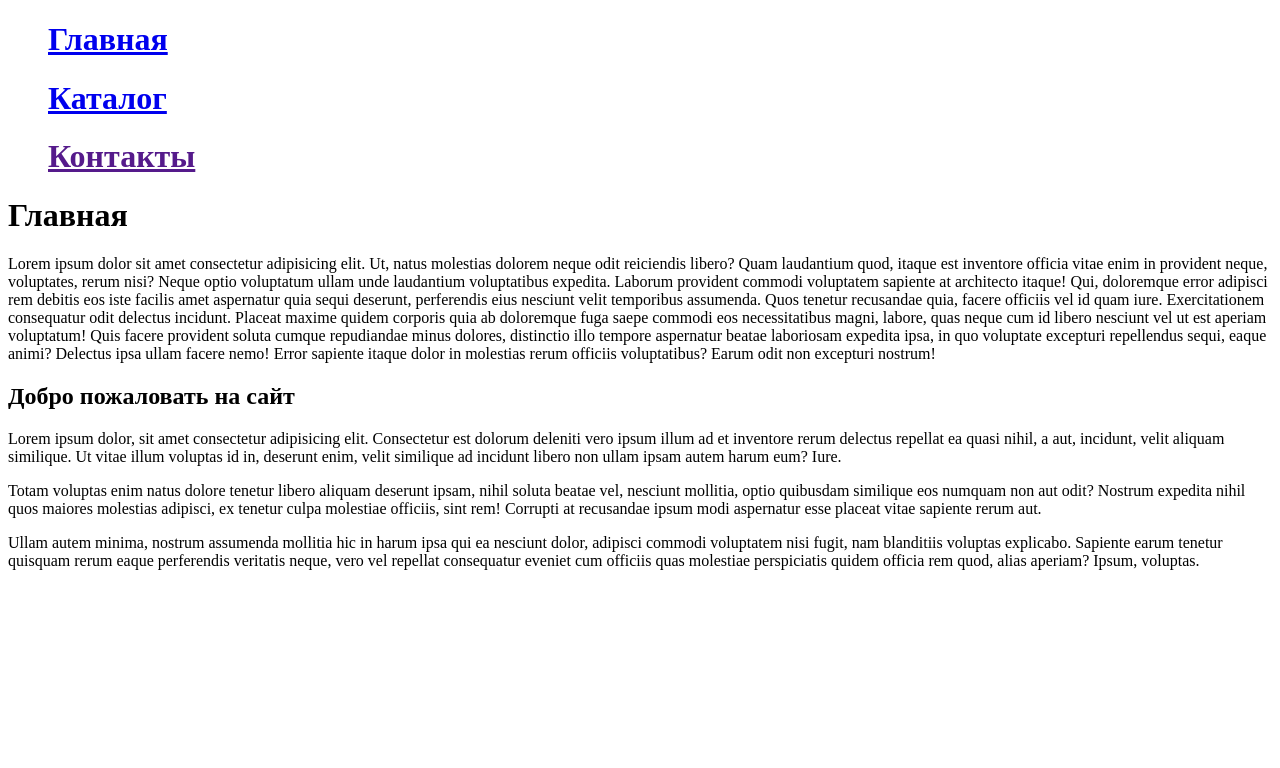
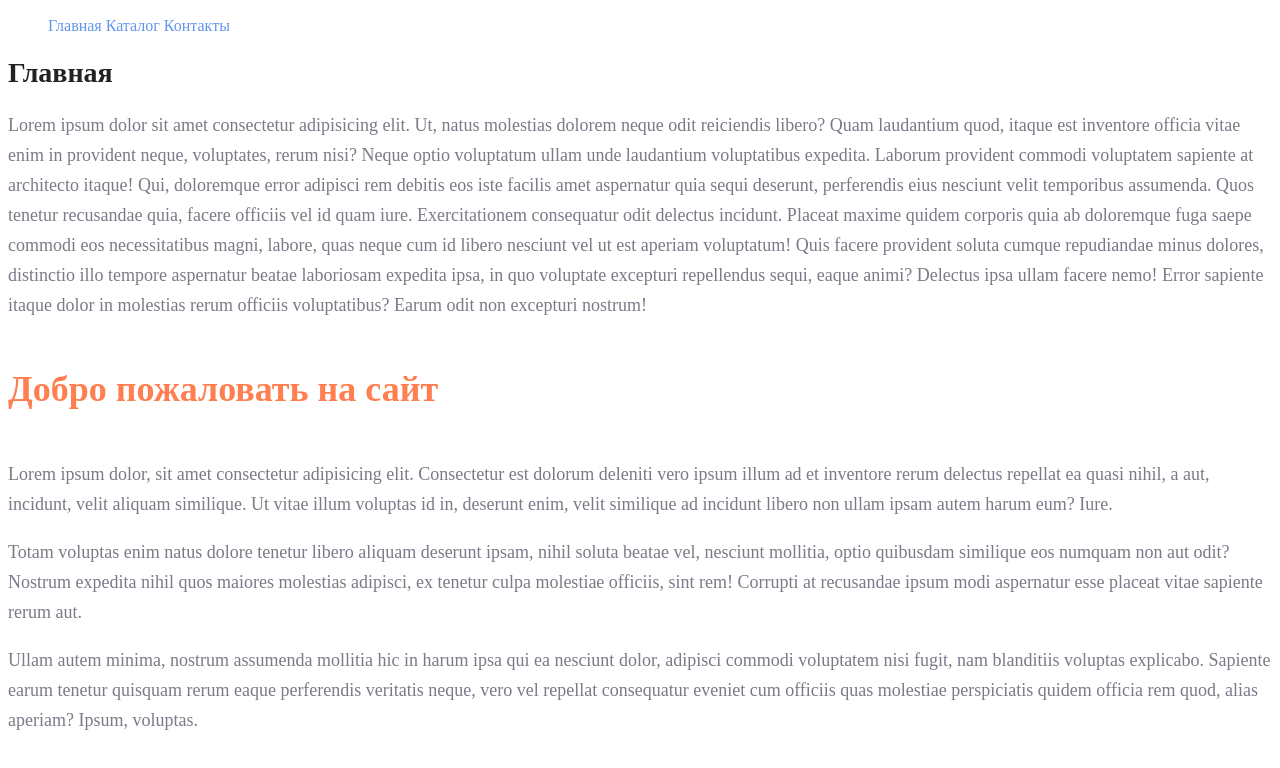
Before and after one commit to ChernyshevZahar/web_python, a plain HTML site: page Основы веб-верстки HTML/Lesson1/index.html in a window 1280 px wide. Drawn offline with Linux system fonts and the light colour scheme.

Commit message:
добавил стили, поправил блок меню

```diff
--- a/Основы веб-верстки HTML/Lesson1/index.html
+++ b/Основы веб-верстки HTML/Lesson1/index.html
@@ -1,6 +1,7 @@
 <!DOCTYPE html>
 <html lang="en">
 <head>
+    <link rel="stylesheet" href="style.css">
     <meta charset="UTF-8">
     <meta name="viewport" content="width=device-width, initial-scale=1.0">
     <title>Главная</title>
@@ -8,17 +9,17 @@
 <body>
 
     <menu>
-        <h1><a href="Lesson1\index.html">Главная</a></h1>
-        <h1><a href="catalog\catalog.html">Каталог</a></h1>
-        <h1><a href="">Контакты</a></h1>
+        <a href="Lesson1\index.html" class="menu">Главная</a>
+        <a href="catalog\catalog.html" class="menu">Каталог</a>
+        <a href="" class="menu">Контакты</a>
     </menu>
     <div class="content">
-        <h1>Главная</h1>
-        <p>Lorem ipsum dolor sit amet consectetur adipisicing elit. Ut, natus molestias dolorem neque odit reiciendis libero? Quam laudantium quod, itaque est inventore officia vitae enim in provident neque, voluptates, rerum nisi? Neque optio voluptatum ullam unde laudantium voluptatibus expedita. Laborum provident commodi voluptatem sapiente at architecto itaque! Qui, doloremque error adipisci rem debitis eos iste facilis amet aspernatur quia sequi deserunt, perferendis eius nesciunt velit temporibus assumenda. Quos tenetur recusandae quia, facere officiis vel id quam iure. Exercitationem consequatur odit delectus incidunt. Placeat maxime quidem corporis quia ab doloremque fuga saepe commodi eos necessitatibus magni, labore, quas neque cum id libero nesciunt vel ut est aperiam voluptatum! Quis facere provident soluta cumque repudiandae minus dolores, distinctio illo tempore aspernatur beatae laboriosam expedita ipsa, in quo voluptate excepturi repellendus sequi, eaque animi? Delectus ipsa ullam facere nemo! Error sapiente itaque dolor in molestias rerum officiis voluptatibus? Earum odit non excepturi nostrum!</p>
-        <h2>Добро пожаловать на сайт</h2>
-        <p>Lorem ipsum dolor, sit amet consectetur adipisicing elit. Consectetur est dolorum deleniti vero ipsum illum ad et inventore rerum delectus repellat ea quasi nihil, a aut, incidunt, velit aliquam similique. Ut vitae illum voluptas id in, deserunt enim, velit similique ad incidunt libero non ullam ipsam autem harum eum? Iure.</p>
-        <p>Totam voluptas enim natus dolore tenetur libero aliquam deserunt ipsam, nihil soluta beatae vel, nesciunt mollitia, optio quibusdam similique eos numquam non aut odit? Nostrum expedita nihil quos maiores molestias adipisci, ex tenetur culpa molestiae officiis, sint rem! Corrupti at recusandae ipsum modi aspernatur esse placeat vitae sapiente rerum aut.</p>
-        <p>Ullam autem minima, nostrum assumenda mollitia hic in harum ipsa qui ea nesciunt dolor, adipisci commodi voluptatem nisi fugit, nam blanditiis voluptas explicabo. Sapiente earum tenetur quisquam rerum eaque perferendis veritatis neque, vero vel repellat consequatur eveniet cum officiis quas molestiae perspiciatis quidem officia rem quod, alias aperiam? Ipsum, voluptas.</p>
+        <h1 class="zgal">Главная</h1>
+        <p class="pargrf">Lorem ipsum dolor sit amet consectetur adipisicing elit. Ut, natus molestias dolorem neque odit reiciendis libero? Quam laudantium quod, itaque est inventore officia vitae enim in provident neque, voluptates, rerum nisi? Neque optio voluptatum ullam unde laudantium voluptatibus expedita. Laborum provident commodi voluptatem sapiente at architecto itaque! Qui, doloremque error adipisci rem debitis eos iste facilis amet aspernatur quia sequi deserunt, perferendis eius nesciunt velit temporibus assumenda. Quos tenetur recusandae quia, facere officiis vel id quam iure. Exercitationem consequatur odit delectus incidunt. Placeat maxime quidem corporis quia ab doloremque fuga saepe commodi eos necessitatibus magni, labore, quas neque cum id libero nesciunt vel ut est aperiam voluptatum! Quis facere provident soluta cumque repudiandae minus dolores, distinctio illo tempore aspernatur beatae laboriosam expedita ipsa, in quo voluptate excepturi repellendus sequi, eaque animi? Delectus ipsa ullam facere nemo! Error sapiente itaque dolor in molestias rerum officiis voluptatibus? Earum odit non excepturi nostrum!</p>
+        <h2 class="zgal2">Добро пожаловать на сайт</h2>
+        <p class="pargrf">Lorem ipsum dolor, sit amet consectetur adipisicing elit. Consectetur est dolorum deleniti vero ipsum illum ad et inventore rerum delectus repellat ea quasi nihil, a aut, incidunt, velit aliquam similique. Ut vitae illum voluptas id in, deserunt enim, velit similique ad incidunt libero non ullam ipsam autem harum eum? Iure.</p>
+        <p class="pargrf">Totam voluptas enim natus dolore tenetur libero aliquam deserunt ipsam, nihil soluta beatae vel, nesciunt mollitia, optio quibusdam similique eos numquam non aut odit? Nostrum expedita nihil quos maiores molestias adipisci, ex tenetur culpa molestiae officiis, sint rem! Corrupti at recusandae ipsum modi aspernatur esse placeat vitae sapiente rerum aut.</p>
+        <p class="pargrf">Ullam autem minima, nostrum assumenda mollitia hic in harum ipsa qui ea nesciunt dolor, adipisci commodi voluptatem nisi fugit, nam blanditiis voluptas explicabo. Sapiente earum tenetur quisquam rerum eaque perferendis veritatis neque, vero vel repellat consequatur eveniet cum officiis quas molestiae perspiciatis quidem officia rem quod, alias aperiam? Ipsum, voluptas.</p>
     </div>
 
 </body>
--- /dev/null
+++ b/Основы веб-верстки HTML/Lesson1/style.css
@@ -0,0 +1,30 @@
+a {
+    text-decoration: none;
+    }
+
+.menu{
+    color: cornflowerblue;
+    font-size: 16px;
+    line-height: 20px;
+}
+.zgal{
+    color: #222222;
+    font-size: 28px;
+    line-height: 36px;
+    font-weight: bold;
+}
+.pargrf{
+    font-style: normal;
+    font-weight: 300;
+    font-size: 18px;
+    line-height: 30px;
+    color: #7D7987
+}
+
+.zgal2{
+    color: coral;
+    font-style: normal;
+    font-weight: 700;
+    font-size: 36px;
+    line-height: 80px;
+}
```
Also changed, not shown: Основы веб-верстки HTML/Lesson1/catalog/catalog.html (+12 -11 lines).
